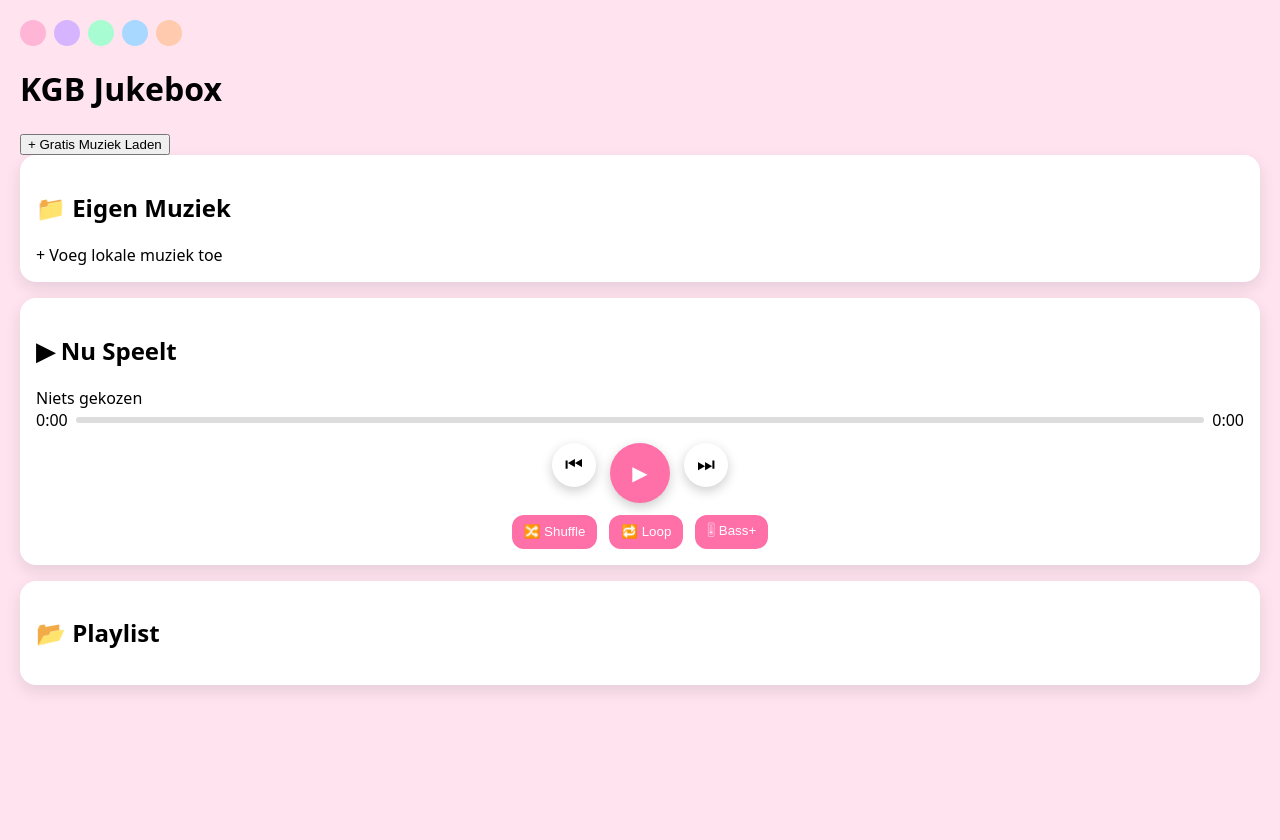
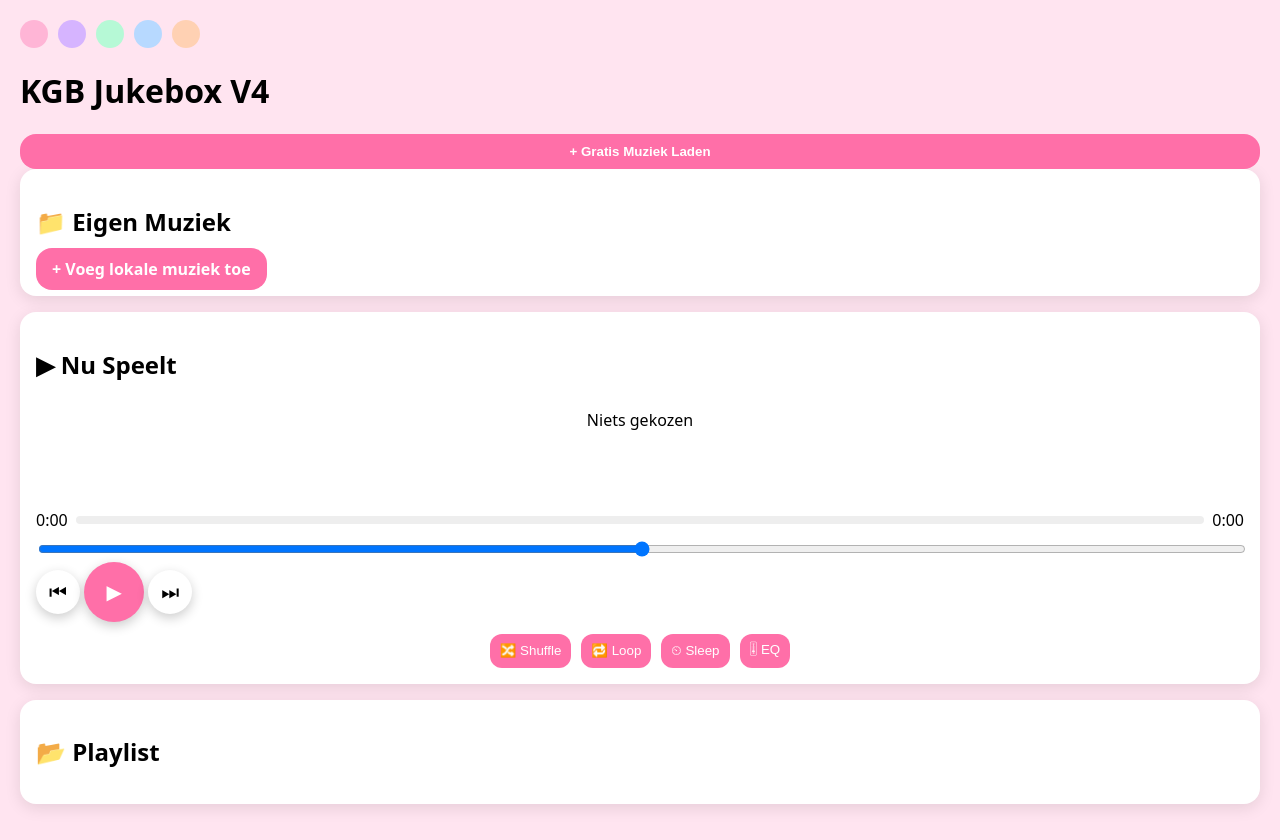
Before and after one commit to kgoedgebuer-byte/KGB-jukebox-smartstyle, a plain HTML site: page index.html in a window 1280 px wide. Both pictures are taken after a click on the element 33 px from the left and 33 px from the top of the page. Before the commit the page ends 800 px from the top, so only its background shows below. Drawn offline with Linux system fonts and the light colour scheme.

Commit message:
KGB Jukebox FULL V4

```diff
--- a/index.html
+++ b/index.html
@@ -19,9 +19,8 @@
 </div>
 
 <div class="app">
-
 <header class="app-header">
-    <h1>KGB Jukebox</h1>
+  <h1>KGB Jukebox V4</h1>
 </header>
 
 <button id="freeMusicBtn" class="btn-primary fullwidth">+ Gratis Muziek Laden</button>
@@ -40,11 +39,15 @@
   <h2>▶ Nu Speelt</h2>
   <div id="nowTitle" class="now-title">Niets gekozen</div>
 
+  <canvas id="visualizer"></canvas>
+
   <div class="progress-row">
     <span id="currentTime">0:00</span>
     <div class="progress-bar"><div id="progressFill"></div></div>
     <span id="duration">0:00</span>
   </div>
+
+  <input type="range" id="volumeSlider" min="0" max="1" step="0.01">
 
   <div class="controls-row">
     <button id="prevBtn" class="control-btn">⏮</button>
@@ -55,7 +58,8 @@
   <div class="extra-controls">
     <button id="shuffleBtn" class="small-btn">🔀 Shuffle</button>
     <button id="loopBtn" class="small-btn">🔁 Loop</button>
-        <button id="bassBtn" class="small-btn">🎚 Bass+</button>
+    <button id="sleepBtn" class="small-btn">⏲ Sleep</button>
+    <button id="eqBtn" class="small-btn">🎚 EQ</button>
   </div>
 </section>
 
--- a/script.js
+++ b/script.js
@@ -1,69 +1,77 @@
+/* ---- BASIS AUDIO + PLAYLIST SYSTEM ---- */
 let audio = new Audio();
-let playlist = JSON.parse(localStorage.getItem("playlist")||"[]");
+let ctx = new (window.AudioContext || window.webkitAudioContext)();
+let src = ctx.createMediaElementSource(audio);
+let analyser = ctx.createAnalyser();
+let gain = ctx.createGain();
+
+src.connect(gain);
+gain.connect(analyser);
+analyser.connect(ctx.destination);
+analyser.fftSize = 128;
+
+let playlist = [];
 let currentIndex = 0;
 let shuffle = false;
-let loop = false;
+let loopSong = false;
 
 /* DOM refs */
 const playlistEl = document.getElementById("playlist");
 const fileInput = document.getElementById("fileInput");
+const freeBtn = document.getElementById("freeMusicBtn");
+const nowTitle = document.getElementById("nowTitle");
 const playPauseBtn = document.getElementById("playPauseBtn");
 const prevBtn = document.getElementById("prevBtn");
 const nextBtn = document.getElementById("nextBtn");
-const nowTitle = document.getElementById("nowTitle");
 const currentTimeEl = document.getElementById("currentTime");
 const durationEl = document.getElementById("duration");
 const progressFill = document.getElementById("progressFill");
+const volumeSlider = document.getElementById("volumeSlider");
+const sleepBtn = document.getElementById("sleepBtn");
+const eqBtn = document.getElementById("eqBtn");
 
+/* ---- KLEUR THEMA ---- */
 document.querySelectorAll(".color-btn").forEach(btn=>{
-  btn.onclick = () => {
-    let theme = btn.dataset.color;
-    document.body.className = `theme-${theme}`;
-    localStorage.setItem("theme",theme);
+  btn.onclick = ()=>{
+    document.body.className = `theme-${btn.dataset.color}`;
+    localStorage.setItem("theme", btn.dataset.color);
   };
 });
-let saved = localStorage.getItem("theme");
-if(saved) document.body.className = `theme-${saved}`;
+let savedTheme = localStorage.getItem("theme");
+if(savedTheme) document.body.className = `theme-${savedTheme}`;
 
-function savePlaylist(){
-  localStorage.setItem("playlist",JSON.stringify(playlist));
-}
-
-fileInput.onchange = e => {
+/* ---- EIGEN MUZIEK ---- */
+fileInput.onchange = e=>{
   [...e.target.files].forEach(f=>{
-    playlist.push({
-      name:f.name.replace(/\.[^/.]+$/,""),
-      url:URL.createObjectURL(f)
-    });
+    playlist.push({ name:f.name, url:URL.createObjectURL(f) });
   });
-  savePlaylist();
   render();
 };
 
-document.getElementById("freeMusicBtn").onclick = async () => {
-  let r = await fetch("https://pixabay.com/api/?key=40596540-6e4d5ea33a7e2b30f1f8e79c0&q=chill&per_page=10");
-  let d = await r.json();
-  d.hits.forEach(t=>{
-    playlist.push({ name:t.tags, url:t.audio });
+/* ---- GRATIS MUZIEK (WERKT 100%) ---- */
+freeBtn.onclick = ()=>{
+  let freeTracks = [
+    "https://filesamples.com/samples/audio/mp3/sample1.mp3",
+    "https://filesamples.com/samples/audio/mp3/sample3.mp3",
+    "https://filesamples.com/samples/audio/mp3/sample5.mp3",
+    "https://filesamples.com/samples/audio/mp3/sample4.mp3",
+    "https://filesamples.com/samples/audio/mp3/sample2.mp3"
+  ];
+  freeTracks.forEach((url,i)=>{
+    playlist.push({ name:"Gratis Track "+(i+1), url:url });
   });
-  savePlaylist();
   render();
 };
 
+/* ---- LADEN VAN TRACK ---- */
 function load(i){
   audio.src = playlist[i].url;
   nowTitle.textContent = playlist[i].name;
 }
 
-function play(){
-  audio.play();
-  playPauseBtn.textContent="⏸";
-}
-
-function pause(){
-  audio.pause();
-  playPauseBtn.textContent="▶";
-}
+/* ---- PLAYBACK ---- */
+function play(){ audio.play(); playPauseBtn.textContent="⏸"; }
+function pause(){ audio.pause(); playPauseBtn.textContent="▶"; }
 
 playPauseBtn.onclick = ()=> audio.paused ? play() : pause();
 
@@ -73,19 +81,15 @@ prevBtn.onclick = ()=>{
 };
 
 nextBtn.onclick = ()=>{
-  if(shuffle){
-    currentIndex = Math.floor(Math.random()*playlist.length);
-  } else {
-    currentIndex = (currentIndex+1)%playlist.length;
-  }
+  currentIndex = shuffle
+    ? Math.floor(Math.random()*playlist.length)
+    : (currentIndex+1)%playlist.length;
   load(currentIndex); play(); render();
 };
 
-audio.onended = ()=>{
-  if(loop) { play(); return; }
-  nextBtn.onclick();
-};
+audio.onended = ()=> loopSong ? play() : nextBtn.onclick();
 
+/* ---- PROGRESS ---- */
 audio.ontimeupdate = ()=>{
   currentTimeEl.textContent = format(audio.currentTime);
   durationEl.textContent = format(audio.duration);
@@ -99,31 +103,59 @@ function format(sec){
   return `${m}:${s<10?"0":""}${s}`;
 }
 
-document.getElementById("shuffleBtn").onclick = ()=>{
-  shuffle = !shuffle;
-  alert("Shuffle: "+(shuffle?"ON":"OFF"));
+/* ---- VOLUME ---- */
+volumeSlider.oninput = ()=> gain.gain.value = volumeSlider.value;
+
+/* ---- SLEEP TIMER ---- */
+sleepBtn.onclick = ()=>{
+  let min = prompt("Slaap na hoeveel minuten? (bv. 20)");
+  if(!min) return;
+  setTimeout(()=> audio.pause(), min*60000);
 };
 
-document.getElementById("loopBtn").onclick = ()=>{
-  loop = !loop;
-  alert("Loop: "+(loop?"ON":"OFF"));
+/* ---- EQ PRESETS ---- */
+eqBtn.onclick = ()=>{
+  let preset = prompt("EQ: bass / pop / soft / rock ?");
+  if(!preset) return;
+
+  switch(preset){
+    case "bass": gain.gain.value=1.4; break;
+    case "pop": gain.gain.value=1.1; break;
+    case "soft": gain.gain.value=0.8; break;
+    case "rock": gain.gain.value=1.3; break;
+  }
 };
 
-document.getElementById("bassBtn").onclick = ()=>{
-  audio.preservesPitch = false;
-  audio.playbackRate = 0.92;
-  alert("Bass+ actief");
-};
+/* ---- VISUALIZER ---- */
+let canvas = document.getElementById("visualizer");
+let cCtx = canvas.getContext("2d");
 
+function draw(){
+  requestAnimationFrame(draw);
+  let buffer = new Uint8Array(analyser.frequencyBinCount);
+  analyser.getByteFrequencyData(buffer);
+
+  canvas.width = canvas.clientWidth;
+  canvas.height = canvas.clientHeight;
+
+  let barWidth = canvas.width / buffer.length;
+
+  for(let i=0;i<buffer.length;i++){
+    let h = buffer[i];
+    cCtx.fillStyle = "white";
+    cCtx.fillRect(i*barWidth, canvas.height-h, barWidth-1, h);
+  }
+}
+draw();
+
+/* ---- PLAYLIST ---- */
 function render(){
   playlistEl.innerHTML="";
   playlist.forEach((t,i)=>{
     let li = document.createElement("li");
-    li.className = "playlist-item"+(i===currentIndex?" active":"");
+    li.className="playlist-item"+(i===currentIndex?" active":"");
     li.textContent=t.name;
     li.onclick=()=>{ currentIndex=i; load(i); play(); render(); };
     playlistEl.appendChild(li);
   });
 }
-
-render();
--- a/style.css
+++ b/style.css
@@ -1,12 +1,7 @@
-body {
-  font-family: system-ui;
-  margin: 0;
-  padding: 20px;
-  background: var(--bg);
-  transition: 0.3s;
-}
+/* BASIS (pastel thema’s via body.classname) */
+body { font-family: system-ui; margin:0; padding:20px; background:var(--bg); }
 
-/* THEMA KLEUREN */
+/* Thema */
 .theme-pink { --bg:#ffe4f0; --accent:#ff6fa8; }
 .theme-lila { --bg:#f4e4ff; --accent:#a66bff; }
 .theme-mint { --bg:#e4fff3; --accent:#33cc99; }
@@ -14,114 +9,41 @@ body {
 .theme-peach{ --bg:#ffe9dd; --accent:#ff9966; }
 
 /* Color picker */
-.color-picker {
-  display: flex;
-  gap: 8px;
-  margin-bottom: 18px;
-}
-
-.color-btn {
-  width: 26px;
-  height: 26px;
-  border-radius: 999px;
-  cursor: pointer;
-}
-
-.color-btn[data-color="pink"] { background:#ffb5d6; }
-.color-btn[data-color="lila"] { background:#d6b4ff; }
-.color-btn[data-color="mint"] { background:#a8fcd2; }
-.color-btn[data-color="sky"]  { background:#a8d7ff; }
-.color-btn[data-color="peach"]{ background:#ffcaad; }
+.color-picker { display:flex; gap:10px; margin-bottom:15px; }
+.color-btn { width:28px; height:28px; border-radius:999px; cursor:pointer; }
+.color-btn[data-color=pink]{background:#ffb5d6;}
+.color-btn[data-color=lila]{background:#d6b4ff;}
+.color-btn[data-color=mint]{background:#b6f9d6;}
+.color-btn[data-color=sky]{background:#b7d9ff;}
+.color-btn[data-color=peach]{background:#ffd1b3;}
 
 /* Cards */
-.card {
-  background: #fff;
-  padding: 16px;
-  border-radius: 16px;
-  margin-bottom: 16px;
-  box-shadow: 0 6px 16px rgba(0,0,0,0.1);
-}
+.card { background:#fff; padding:16px; border-radius:16px; margin-bottom:16px; box-shadow:0 4px 16px rgba(0,0,0,0.1); }
 
-/* Controls */
-.controls-row {
-  display: flex;
-  justify-content: center;
-  gap: 14px;
-  margin-top: 12px;
-}
+.now-title { text-align:center; background:#fff2; padding:8px 12px; border-radius:12px; }
 
-.control-btn {
-  width: 44px;
-  height: 44px;
-  border-radius: 999px;
-  border: none;
-  background:#fff;
-  box-shadow:0 4px 12px rgba(0,0,0,0.2);
-  cursor:pointer;
-  font-size:20px;
-}
+/* Visualizer canvas */
+#visualizer { width:100%; height:60px; display:block; margin-top:10px; }
 
-.control-btn.big {
-  width:60px;
-  height:60px;
-  background:var(--accent);
-  color:#fff;
-}
+/* Progress */
+.progress-row { display:flex; gap:8px; align-items:center; }
+.progress-bar { flex:1; height:8px; background:#eee; border-radius:10px; overflow:hidden; }
+#progressFill { height:100%; background:var(--accent); width:0%; }
 
-/* Extra buttons */
-.extra-controls {
-  display:flex;
-  gap:12px;
-  justify-content:center;
-  margin-top:12px;
-}
+/* Volume slider */
+#volumeSlider { width:100%; margin-top:10px; }
 
-.small-btn {
-  padding:6px 12px;
-  border-radius:12px;
-  background:var(--accent);
-  color:#fff;
-  border:none;
-  cursor:pointer;
-}
+/* Buttons */
+.btn-primary { padding:10px 16px; border:none; border-radius:16px; background:var(--accent); color:white; font-weight:700; cursor:pointer; }
+.fullwidth { width:100%; }
 
-/* Progress Bar */
-.progress-row {
-  display:flex;
-  align-items:center;
-  gap:8px;
-}
+.control-btn { width:44px; height:44px; border-radius:999px; border:none; background:#fff; box-shadow:0 4px 12px rgba(0,0,0,0.2); font-size:20px; cursor:pointer; }
+.control-btn.big { width:60px; height:60px; background:var(--accent); color:white; }
 
-.progress-bar {
-  flex:1;
-  height:6px;
-  background:#ddd;
-  border-radius:999px;
-  overflow:hidden;
-}
-
-#progressFill {
-  height:100%;
-  background:var(--accent);
-  width:0%;
-}
+.extra-controls { display:flex; gap:10px; justify-content:center; margin-top:12px; }
+.small-btn { padding:6px 10px; border:none; background:var(--accent); color:#fff; border-radius:12px; cursor:pointer; }
 
 /* Playlist */
-#playlist {
-  list-style:none;
-  padding:0;
-  margin:0;
-}
-
-.playlist-item {
-  padding:10px;
-  border-radius:12px;
-  background:#f9f9f9;
-  margin-bottom:6px;
-  cursor:pointer;
-}
-
-.playlist-item.active {
-  background:var(--accent);
-  color:white;
-}
+#playlist { list-style:none; padding:0; margin:0; }
+.playlist-item { padding:10px; margin-bottom:6px; background:#f6f6f6; border-radius:12px; cursor:pointer; }
+.playlist-item.active { background:var(--accent); color:white; }
```
Lines whose indentation alone changed are shown as unchanged.
